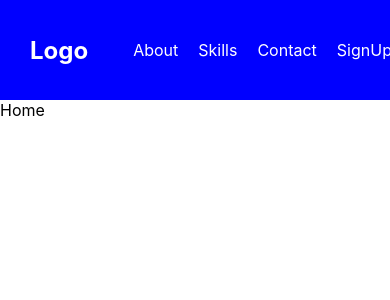
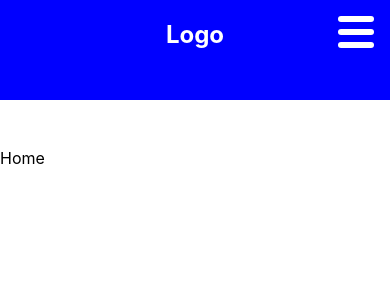
Before and after one commit to NAVEED476/30-days-react, a React (Create React App) app: page / in a window 390 px wide. Shown: the top 300 px of the page. Built offline with nearby package versions, Linux system fonts and the light colour scheme.

Commit message:
navbar work is done

```diff
--- a/src/30 days/Day 1/Navbar.jsx
+++ b/src/30 days/Day 1/Navbar.jsx
@@ -1,16 +1,24 @@
 // creating a responsive navbar
-import React from "react";
+import React,{useState} from "react";
 import "./navbar.css";
 import { Link } from "react-router-dom";
 import { NavLink } from "react-router-dom";
 const Navbar = () => {
+  const [isMenuOpen, setIsmenuOpen] = useState(false);
   return (
     <nav className="navbar-cont">
       <div className="logo">
         <h1>Logo</h1>
       </div>
+      <div className="menu" onClick={()=>{
+        setIsmenuOpen(!isMenuOpen)
+      }}>
+      <span></span>
+      <span></span>
+      <span></span>
+      </div>
       <div className="links">
-        <ul>
+        <ul className={isMenuOpen ? "open" : "" }>
           <NavLink
             to="/about"
             activeClassName="activeNavLink"
--- a/src/30 days/Day 1/navbar.css
+++ b/src/30 days/Day 1/navbar.css
@@ -15,7 +15,7 @@
 .links ul{
     display: flex;
     align-items: center;
-    gap: 20px;
+    gap: 30px;
     margin: 5px;
 }
 .links ul Link{
@@ -27,16 +27,60 @@
     color: white;
 }
  .links ul li:hover{
-    background: black;
-    padding:5px;
+    color: aqua;
     border-radius: 8px;
     text-transform: none;
 }
 
-.activeNavLink {
+.active {
     background: black;
     padding: 5px;
     border-radius: 8px;
     text-decoration: overline;
-    /* Add any additional styles for active links here */
   }
+
+  .menu{
+    position: absolute;
+    top: 1rem;
+    right: 1rem;
+    width: 2.25rem;
+    height: 2rem;
+    display: none;
+    flex-direction: column;
+    justify-content: space-between;
+  }
+
+  .menu span{
+    height: 0.4rem;
+    width: 100%;
+    background: #fff;
+    border-radius: 0.2rem;
+  }
+
+  @media screen and (max-width:480px) {
+    .menu{
+        display: flex;
+    }
+    nav{
+        flex-direction: column;
+        align-items: center;
+        margin-bottom: 3rem;
+    }
+    .navbar-cont{
+        margin-bottom: 3rem;
+    }
+
+    .links ul{
+        flex-direction: column;
+        display: none;
+
+    }
+    .links ul.open{
+        display: flex;
+    }
+    .links ul li{
+        color: black;
+        background: blue;
+    }
+
+  }
```
